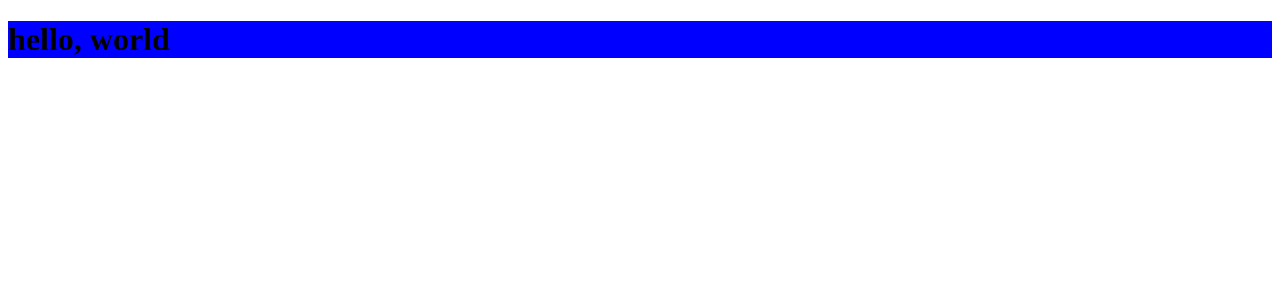
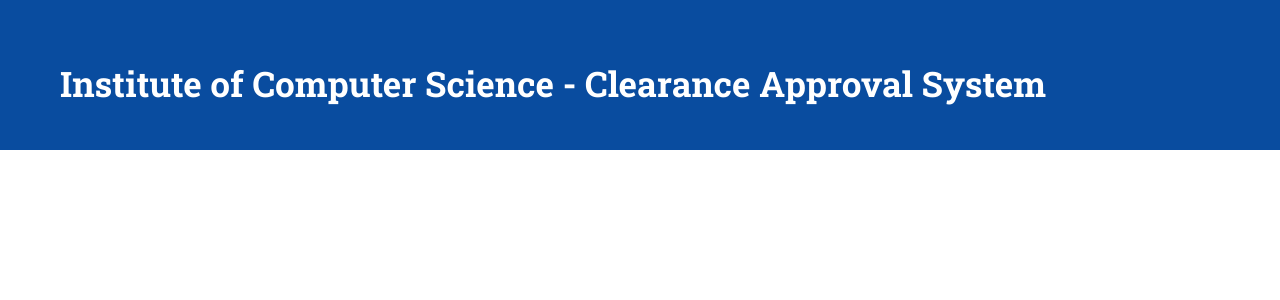
Before and after one commit to jakiebravarian/ICS_Clearance_System, a React (Create React App) app in the folder frontend/: page /student in a window 1280 px wide. Shown: the top 300 px of the page. Built offline with nearby package versions, Linux system fonts and the light colour scheme.

Commit message:
ui: added header

```diff
--- a/frontend/public/index.html
+++ b/frontend/public/index.html
@@ -14,6 +14,11 @@
       manifest.json provides metadata used when your web app is installed on a
       user's mobile device or desktop. See https://developers.google.com/web/fundamentals/web-app-manifest/
     -->
+    <!-- custom font -->
+    <link rel="preconnect" href="https://fonts.googleapis.com">
+    <link rel="preconnect" href="https://fonts.gstatic.com" crossorigin>
+    <link href="https://fonts.googleapis.com/css2?family=Roboto+Slab:wght@300;400;500;700&display=swap" rel="stylesheet">
+
     <link rel="manifest" href="%PUBLIC_URL%/manifest.json" />
     <!--
       Notice the use of %PUBLIC_URL% in the tags above.
--- a/frontend/src/assets/styles/student.css
+++ b/frontend/src/assets/styles/student.css
@@ -1,3 +1,19 @@
+body {
+    font-family: 'Roboto Slab', serif;;
+    margin: 0px;
+}
+
 .header {
-    background-color: blue;
+    background: #094C9F;
+    color: white;
+    padding: 50px;
+    text-align: left;
+    font-size: 30px;
+    height: 50px    ;
 }
+
+.centered {
+    margin: auto;
+    height: 50%;
+    padding: 10px;
+}
--- a/frontend/src/pages/Student.js
+++ b/frontend/src/pages/Student.js
@@ -5,7 +5,7 @@ export default function Student() {
     return (
         <div>
             <div className="header">
-                <h1>hello, world</h1>
+                <h3 className="centered">Institute of Computer Science - Clearance Approval System</h3>
             </div>
         </div>
     )
```
Also changed, not shown: frontend/src/App.js (line endings or trailing spaces).
